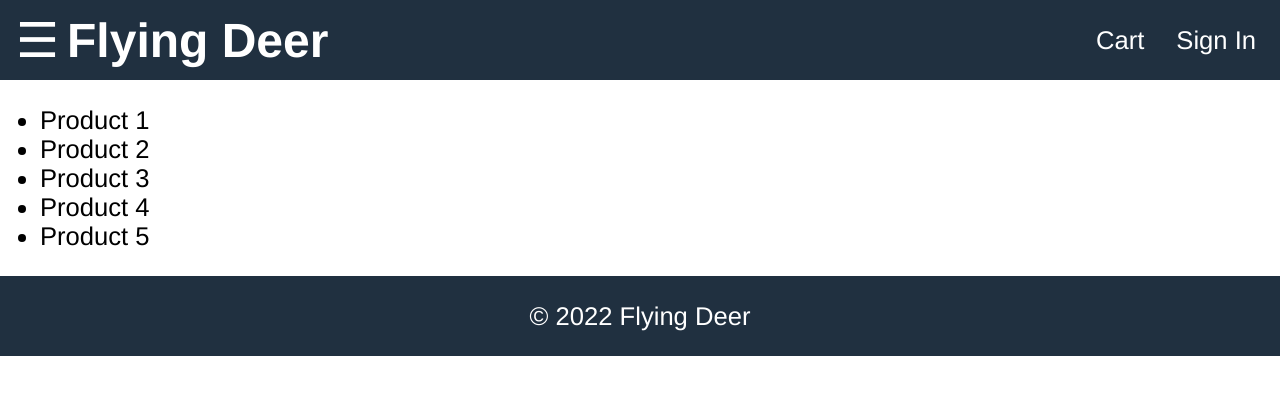
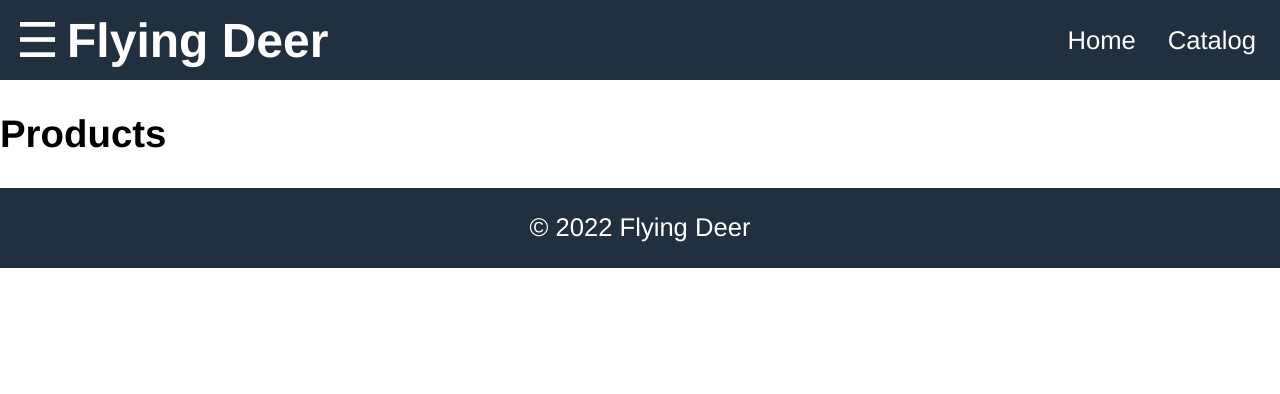
Before and after one commit to Operation-Flying-Deer/operation-flying-deer-web, a React (Create React App) app in the folder frontend/: page /catalog in a window 1280 px wide. Shown: the top 394 px of the page. Built offline with nearby package versions, Linux system fonts and the light colour scheme.

Commit message:
Add navigation with React Router and Home/Products components

```diff
--- a/frontend/src/App.tsx
+++ b/frontend/src/App.tsx
@@ -1,3 +1,7 @@
+import { BrowserRouter as Router, Route, Routes, Link } from "react-router-dom";
+import Home from "./Home/Home";
+import Products from "./Products/Products";
+
 function App() {
   const openMenu = () => {
     document.querySelector(".sidebar")?.classList.add("open");
@@ -8,15 +12,16 @@ function App() {
   };
 
   return (
+    <Router>
       <div className="grid-container">
         <header className="header">
           <div className="brand">
             <button onClick={openMenu}>&#9776;</button>
-          <a href="index.html">Flying Deer</a>
+            <Link to="/">Flying Deer</Link>
           </div>
           <div className="header-links">
-          <a href="cart.html">Cart</a>
-          <a href="signin.html">Sign In</a>
+            <Link to="/">Home</Link>
+            <Link to="/catalog">Catalog</Link>
           </div>
         </header>
         <aside className="sidebar">
@@ -32,18 +37,16 @@ function App() {
           </ul>
         </aside>
         <main className="main">
-        <ul>
-          <li>Product 1</li>
-          <li>Product 2</li>
-          <li>Product 3</li>
-          <li>Product 4</li>
-          <li>Product 5</li>
-        </ul>
+          <Routes>
+            <Route path="/" element={<Home />} />
+            <Route path="/catalog" element={<Products />} />
+          </Routes>
         </main>
         <footer className="footer">
           &copy; 2022 Flying Deer
         </footer>
       </div>
+    </Router>
   );
 }
 
--- /dev/null
+++ b/frontend/src/Home/Home.tsx
@@ -0,0 +1,9 @@
+function Home() {
+  return (
+    <div>
+      <h2>Home</h2>
+    </div>
+  );
+}
+
+export default Home;
--- /dev/null
+++ b/frontend/src/Products/Products.tsx
@@ -0,0 +1,9 @@
+function Products() {
+  return (
+    <div>
+      <h2>Products</h2>
+    </div>
+  );
+}
+
+export default Products;
```
Lines whose indentation alone changed are shown as unchanged.
